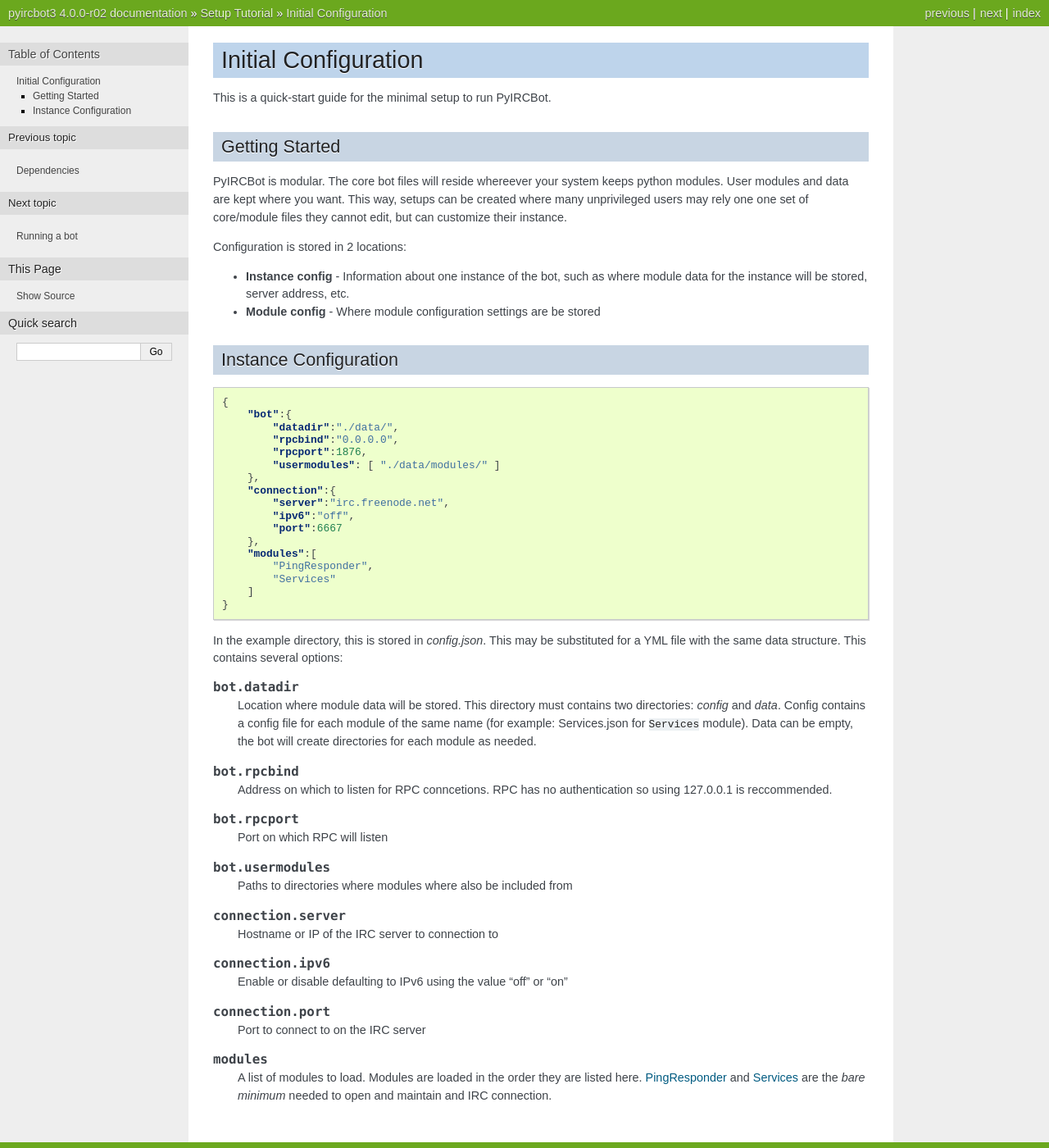
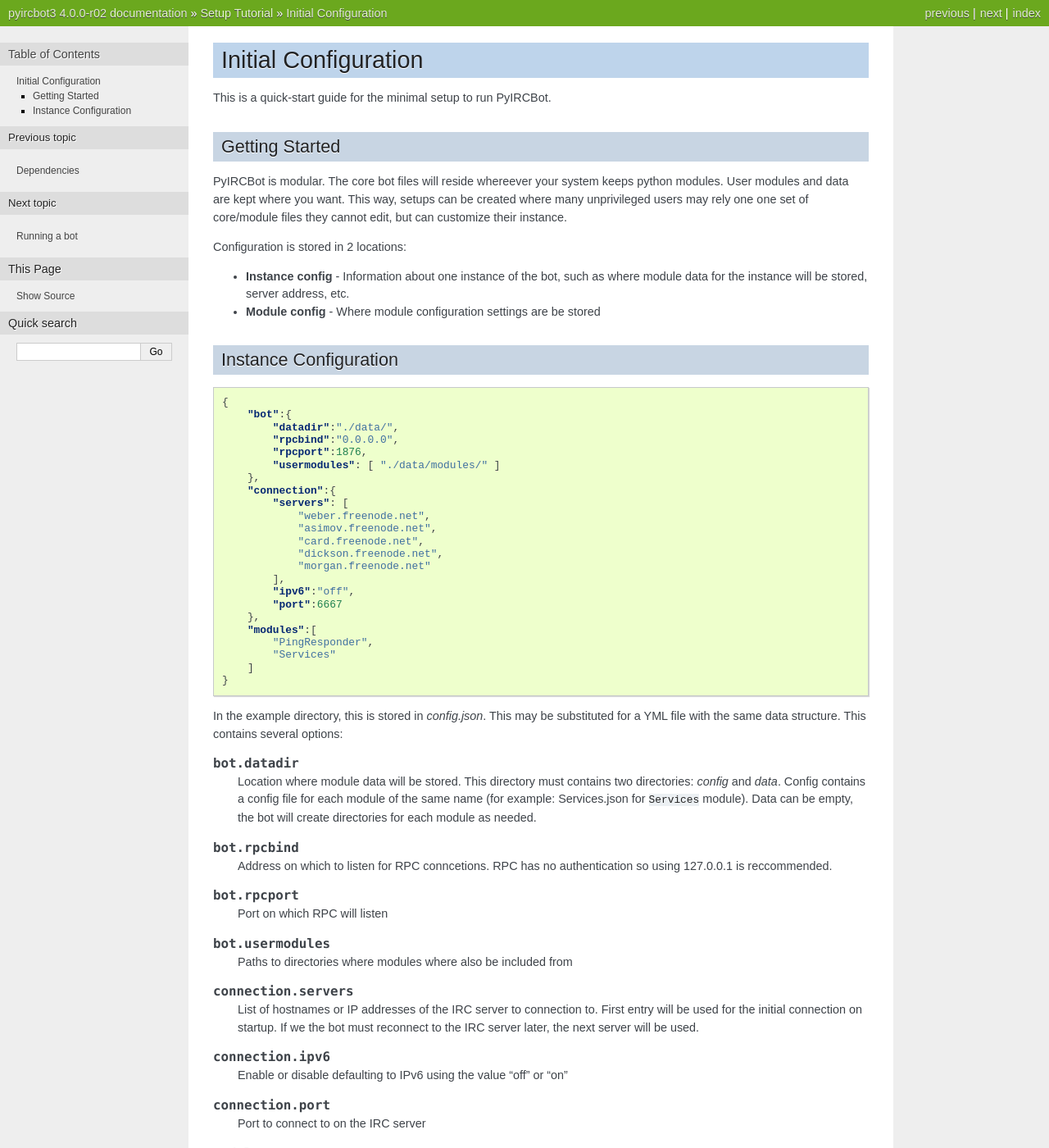
Before and after one commit to dpedu/pyircbot, a Sphinx documentation site: the page built from docs/setup/initial_config.rst, in a window 1280 px wide and 1400 px high. Shown: the whole window at 82% size. Built offline with Sphinx 7.4.7, drawn with Linux system fonts in a browser that asks for light colours; the version number is read from the project's files by our own code.

Commit message:
Update docs #nobuild

```diff
--- a/docs/setup/initial_config.rst
+++ b/docs/setup/initial_config.rst
@@ -31,7 +31,13 @@
             "usermodules": [ "./data/modules/" ]
         },
         "connection":{
-            "server":"irc.freenode.net",
+            "servers": [
+                "weber.freenode.net",
+                "asimov.freenode.net",
+                "card.freenode.net",
+                "dickson.freenode.net",
+                "morgan.freenode.net"
+            ],
             "ipv6":"off",
             "port":6667
         },
@@ -66,9 +72,11 @@
 
     Paths to directories where modules where also be included from
 
-.. cmdoption:: connection.server
+.. cmdoption:: connection.servers
 
-    Hostname or IP of the IRC server to connection to
+    List of hostnames or IP addresses of the IRC server to connection to. First
+    entry will be used for the initial connection on startup. If we the bot
+    must reconnect to the IRC server later, the next server will be used.
 
 .. cmdoption:: connection.ipv6
 
```
